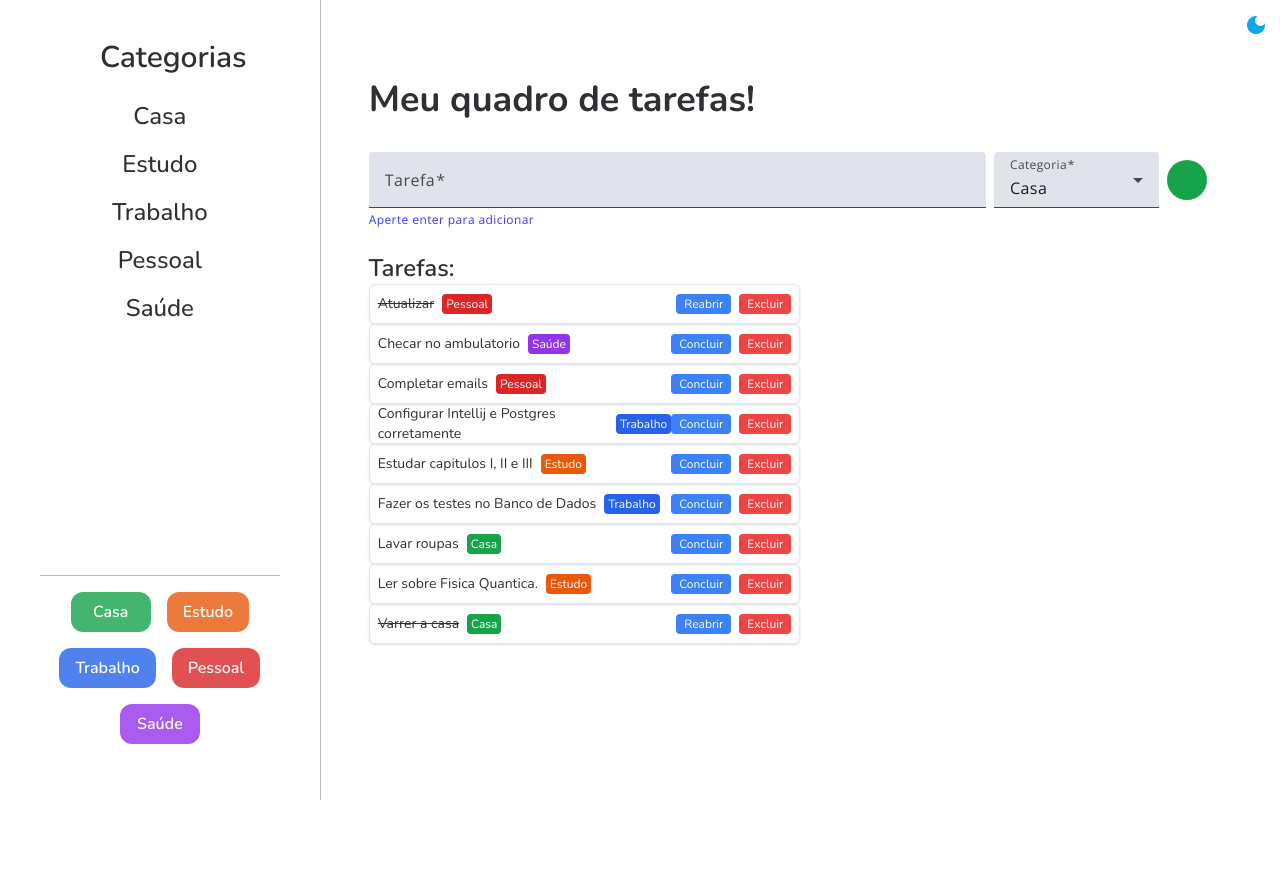
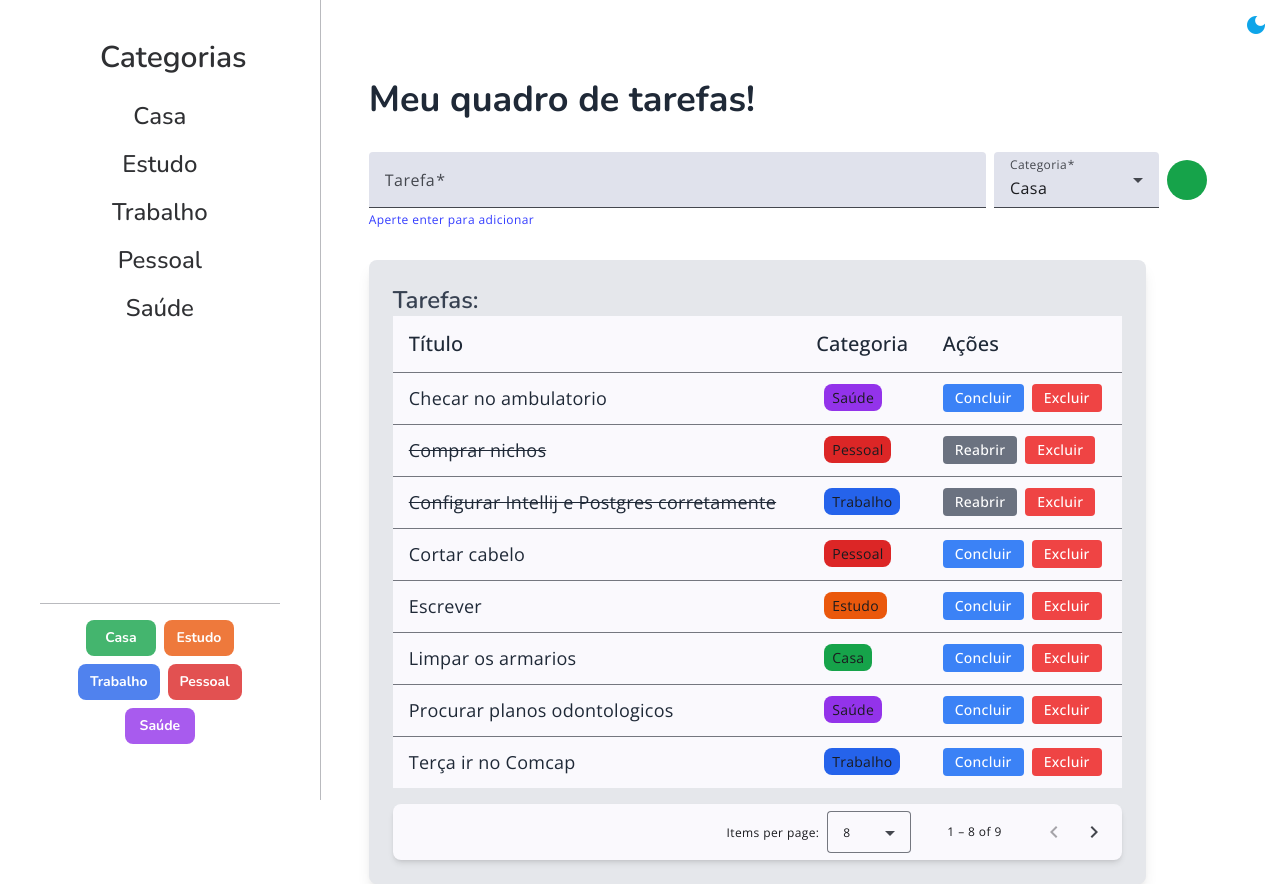
Before and after one commit to RobsonOliveiraSouza/todo-angular-project, an Angular app: page / in a window 1280 px wide. Before the commit the page ends 800 px from the top, so only its background shows below. Built offline with nearby package versions, Linux system fonts and the light colour scheme; data requests are answered from the project's data file.

Commit message:
eighteen commit

```diff
--- a/db.json
+++ b/db.json
@@ -1,16 +1,10 @@
 {
   "tasks": [
-    {
-      "id": "af67",
-      "title": "Ler sobre Fisica Quantica.",
-      "categoryId": "2",
-      "isCompleted": false
-    },
     {
       "id": "a09a",
       "title": "Configurar Intellij e Postgres corretamente",
       "categoryId": "3",
-      "isCompleted": false
+      "isCompleted": true
     },
     {
       "id": "1d81",
@@ -19,38 +13,44 @@
       "isCompleted": false
     },
     {
-      "id": "ef94",
-      "title": "Fazer os testes no Banco de Dados",
+      "id": "eb52",
+      "title": "Varrer a casa",
+      "categoryId": "1",
+      "isCompleted": false
+    },
+    {
+      "id": "e593",
+      "title": "Limpar os armarios",
+      "categoryId": "1",
+      "isCompleted": false
+    },
+    {
+      "id": "fe51",
+      "title": "Escrever",
+      "categoryId": "2",
+      "isCompleted": false
+    },
+    {
+      "id": "e5a9",
+      "title": "Comprar nichos",
+      "categoryId": "4",
+      "isCompleted": true
+    },
+    {
+      "id": "96d6",
+      "title": "Procurar planos odontologicos",
+      "categoryId": "5",
+      "isCompleted": false
+    },
+    {
+      "id": "920c",
+      "title": "Terça ir no Comcap",
       "categoryId": "3",
       "isCompleted": false
     },
     {
-      "id": "c838",
-      "title": "Lavar roupas",
-      "categoryId": "1",
-      "isCompleted": false
-    },
-    {
-      "id": "eb52",
-      "title": "Varrer a casa",
-      "categoryId": "1",
-      "isCompleted": true
-    },
-    {
-      "id": "37f7",
-      "title": "Atualizar",
-      "categoryId": "4",
-      "isCompleted": true
-    },
-    {
-      "id": "fee3",
-      "title": "Estudar capitulos I, II e III",
-      "categoryId": "2",
-      "isCompleted": false
-    },
-    {
-      "id": "2fc2",
-      "title": "Completar emails",
+      "id": "792d",
+      "title": "Cortar cabelo",
       "categoryId": "4",
       "isCompleted": false
     }
--- a/src/app/feature/category/components/colors-list/colors-list.component.ts
+++ b/src/app/feature/category/components/colors-list/colors-list.component.ts
@@ -15,18 +15,19 @@ const MODULES = [MatDividerModule];
       <mat-divider class="h-full opacity-50" />
 
       <!-- Lista de cores -->
-      <div class="flex flex-wrap justify-center items-center px-2 gap-2 md:gap-4">
+      <div class="flex flex-wrap justify-center items-center px-1 gap-1 md:gap-2">
         @for(category of categories(); track category.id){
           <span
             class="select-none opacity-80 hover:opacity-100 flex items-center justify-center
-            {{ categoryBackgroundColors[category.color] }} px-4 py-2 rounded-xl min-w-[80px]
-            text-center text-white font-semibold cursor-pointer
-            {{ selectedCategoryId() === category.id ? 'border-2 border-white' : '' }}"
+            {{ categoryBackgroundColors[category.color] }} px-3 py-2 rounded-lg min-w-[70px] text-sm
+            text-center text-white font-bold cursor-pointer
+            {{ selectedCategoryId() === category.id ? 'border border-white' : '' }}"
             (click)="filterTasks(category.id)">
             {{ category.name }}
           </span>
         }
       </div>
+
     </section>
   `,
   styles: '',
--- a/src/app/feature/task/components/inclusion-form/include-task-form/include-task-form.component.ts
+++ b/src/app/feature/task/components/inclusion-form/include-task-form/include-task-form.component.ts
@@ -102,18 +102,26 @@ export class IncludeTaskFormComponent {
       title,
       categoryId,
       isCompleted: false,
-    }
+    };
+
 
     this.taskService
     .createTask(newTask)
-      .pipe(delay(1000), finalize(() => this.taskService.isLoadingTask.set(false)),
-        takeUntilDestroyed(this.destroy$))
+    .pipe(
+      delay(1000),
+      finalize(() => this.taskService.isLoadingTask.set(false)),
+      takeUntilDestroyed(this.destroy$)
+    )
     .subscribe({
-        next: task => this.taskService.insertATaskInTheTaskList(task),
+      next: task => {
+        this.taskService.insertATaskInTheTaskList(task);
+        this.newTaskForm.reset();
+        this.taskService.refreshTaskList();
+      },
       error: error => {
         this.snackBarConfigHandler(error.message);
       },
-        complete: () => this.snackBarConfigHandler('Tarefa incluida')
+      complete: () => this.snackBarConfigHandler('Tarefa incluída'),
     });
 }
 
--- a/src/app/feature/task/services/task.service.ts
+++ b/src/app/feature/task/services/task.service.ts
@@ -40,17 +40,17 @@ export class TaskService {
   }
 
   public createTask(task: Partial<Task>): Observable<Task> {
-    return this._httpClient.post<Task>(`${this._apiUrl}/tasks`, task);
+    return this._httpClient.post<Task>(`${this._apiUrl}/tasks`, task).pipe(
+      tap(newTask => {
+        this.insertATaskInTheTaskList(newTask);
+        this.refreshTaskList();
+      })
+    );
   }
 
   public insertATaskInTheTaskList(newTask: Task): void {
-    this.tasks.update(tasks => {
-      const newTaskList = [...tasks, newTask];
-
-      return this.getSortedTasks(newTaskList);
-    });
+    this.tasks.set([...this.tasks(), newTask]);
   }
-
 
   public updateTask(updatedTask: Task): Observable<Task> {
     return this._httpClient
@@ -65,7 +65,6 @@ export class TaskService {
       );
     });
   }
-
 
   public updateIsCompletedStatus(
     taskId: string,
@@ -94,4 +93,9 @@ export class TaskService {
   public filterTasksByCategory(categoryId: string): void {
     this._selectedCategoryId.update(prevId => prevId === categoryId ? null : categoryId);
   }
+
+  public refreshTaskList(): void {
+    this.getTasks()
+      .subscribe(tasks => this.tasks.set(tasks));
+  }
 }
--- a/src/app/feature/task/view/task/task.component.ts
+++ b/src/app/feature/task/view/task/task.component.ts
@@ -1,51 +1,80 @@
-import { ChangeDetectionStrategy, Component, computed, inject } from '@angular/core';
+import { ChangeDetectionStrategy, Component, computed, inject, ViewChild, AfterViewInit } from '@angular/core';
 import { InclusionFormComponent } from "../../components/inclusion-form/inclusion-form.component";
 import { TaskService } from '../../services/task.service';
 import { categoryIdBackgroundColors } from '../../../category/constants/category-colors';
 import { CommonModule } from '@angular/common';
 import { CategoryService } from '../../../category/services/category.service';
 import { Task } from '../../model/task.model';
+import { MatPaginator, MatPaginatorModule } from '@angular/material/paginator';
+import { MatTable, MatTableModule } from '@angular/material/table';
+import { MatTableDataSource } from '@angular/material/table';
+import { MatButtonModule } from '@angular/material/button';
 
-const MODULES = [CommonModule];
+const MODULES = [CommonModule, MatTableModule, MatPaginatorModule, MatButtonModule];
 
 @Component({
     selector: 'app-task',
-    imports: [InclusionFormComponent, MODULES],
+    imports: [InclusionFormComponent, ...MODULES],
     template: `
         <div class="flex flex-col mx-12 mt-10">
-            <span class="font-bold text-4xl ">Meu quadro de tarefas!</span>
+            <span class="font-bold text-4xl text-gray-800 dark:text-gray-200">Meu quadro de tarefas!</span>
 
             <app-inclusion-form></app-inclusion-form>
 
-            <div class="mt-6">
-                <span class="text-2xl font-semibold">Tarefas:</span>
+            <div class="mt-8 shadow-lg rounded-lg p-6 bg-gray-200 dark:bg-gray-800 max-w-[90%] max-h-[90%]">
+                <span class="text-2xl font-semibold text-gray-700 dark:text-gray-300">Tarefas:</span>
 
-                <ul class="flex flex-col items-start w-full ">
-                @for (task of filteredTasks(); track task.id) {
-                    <li class="p-2 h-10 border rounded-md shadow flex justify-between items-center text-sm w-1/2 max-w-[50%]">
-                        <div class="flex items-center">
-                            <span [class.line-through]="task.isCompleted" class="text-sm">
+                <div class="overflow-x-auto">
+                    <table mat-table [dataSource]="dataSource" class="mat-elevation-z2 w-full rounded-lg">
+                        <ng-container matColumnDef="title">
+                            <th mat-header-cell *matHeaderCellDef class="text-left bg-gray-100 dark:bg-gray-800 text-gray-800 dark:text-gray-200 text-xl font-semibold">
+                                Título
+                            </th>
+                            <td mat-cell *matCellDef="let task"
+                                class="py-3 px-4 text-lg text-gray-800 dark:text-gray-200"
+                                [ngClass]="{ 'line-through text-gray-500 dark:text-gray-400': task.isCompleted }">
                                 {{ task.title }}
-                            </span>
+                            </td>
+                        </ng-container>
 
-                            <span class="ml-2 px-1 py-0.5 text-white text-xs rounded"
+
+                        <ng-container matColumnDef="category">
+                            <th mat-header-cell *matHeaderCellDef class="text-left bg-gray-100 dark:bg-gray-800 text-gray-800 dark:text-gray-200 text-xl font-semibold">
+                                Categoria
+                            </th>
+                            <td mat-cell *matCellDef="let task" class="py-3 px-4">
+                                <span class="ml-2 px-2 py-1 text-sm rounded-lg"
                                     [ngClass]="getCategoryClass(task)">
                                     {{ getCategoryName(task) }}
                                 </span>
+                            </td>
+                        </ng-container>
+
+                        <ng-container matColumnDef="actions">
+                            <th mat-header-cell *matHeaderCellDef class="text-left bg-gray-100 dark:bg-gray-800 text-gray-800 dark:text-gray-200 text-xl font-semibold">
+                                Ações
+                            </th>
+                            <td mat-cell *matCellDef="let task" class="py-3 px-4 space-x-2">
+                                <button (click)="toggleTaskStatus(task)"
+                                    class="px-3 py-1 rounded text-sm font-medium transition-all text-white"
+                                    [ngClass]="task.isCompleted ? 'bg-gray-500 hover:bg-gray-600' : 'bg-blue-500 hover:bg-blue-600'">
+                                    {{ task.isCompleted ? 'Reabrir' : 'Concluir' }}
+                                </button>
+                                <button (click)="deleteTask(task.id)"
+                                    class="px-3 py-1 bg-red-500 text-white rounded text-sm font-medium hover:bg-red-600 transition-all">
+                                    Excluir
+                                </button>
+                            </td>
+                        </ng-container>
+
+                        <tr mat-header-row *matHeaderRowDef="displayedColumns" class="bg-gray-100 dark:bg-gray-800 text-gray-800 dark:text-gray-200"></tr>
+                        <tr mat-row *matRowDef="let row; columns: displayedColumns;" class="hover:bg-gray-50 dark:hover:bg-gray-700"></tr>
+                    </table>
                 </div>
 
-                        <div class="flex gap-2">
-                            <button (click)="toggleTaskStatus(task)" class="px-2 py-0.5 bg-blue-500 text-white rounded text-xs">
-                            {{ task.isCompleted ? 'Reabrir' : 'Concluir' }}
-                            </button>
-
-                            <button (click)="deleteTask(task.id)" class="px-2 py-0.5 bg-red-500 text-white rounded text-xs">
-                            Excluir
-                            </button>
-                        </div>
-                    </li>
-                }
-                </ul>
+                <mat-paginator [pageSize]="8" [pageSizeOptions]="[5, 8, 20]" aria-label="Selecione a página"
+                    class="mt-4 rounded-lg shadow-md bg-gray-200 dark:bg-gray-900 text-gray-800 dark:text-gray-200">
+                </mat-paginator>
             </div>
         </div>
     `,
@@ -56,19 +85,42 @@ export class TaskComponent {
     private taskService = inject(TaskService);
     private categoryService = inject(CategoryService);
 
-    /** 🔥 Alterado para exibir as tarefas filtradas */
     public filteredTasks = this.taskService.filteredTasks;
     public categories = this.categoryService.categories;
+
+    public displayedColumns: string[] = ['title', 'category', 'actions'];
+    public dataSource = new MatTableDataSource<Task>([]);
+
+    @ViewChild(MatPaginator) paginator!: MatPaginator;
 
     constructor() {
         this.taskService.getTasks().subscribe(tasks => {
             this.taskService.tasks.set(tasks);
+            this.loadTasks();
+        });
+    }
+
+    ngAfterViewInit() {
+        this.dataSource.paginator = this.paginator;
+    }
+
+    ngOnInit() {
+        this.loadTasks();
+    }
+
+    loadTasks() {
+        console.log('Tasks carregadas no loadTasks:', this.taskService.filteredTasks());
+        this.dataSource.data = this.taskService.filteredTasks();
+
+        setTimeout(() => {
+            this.dataSource._updateChangeSubscription();
         });
     }
 
     toggleTaskStatus(task: Task): void {
         this.taskService.updateIsCompletedStatus(task.id, !task.isCompleted).subscribe(updatedTask => {
             this.taskService.updateATaskInTheTasksList(updatedTask);
+            this.loadTasks();
         });
     }
 
@@ -90,7 +142,19 @@ export class TaskComponent {
 
     deleteTask(taskId: string): void {
         if (confirm('Tem certeza que deseja excluir esta tarefa?')) {
-          this.taskService.deleteTask(taskId).subscribe();
+            this.taskService.deleteTask(taskId).subscribe(() => {
+                this.taskService.tasks.set(
+                    this.taskService.tasks().filter(task => task.id !== taskId)
+                );
+                this.loadTasks();
+            });
         }
     }
+
+    createNewTask(task: Partial<Task>): void {
+        this.taskService.createTask(task).subscribe(newTask => {
+            this.taskService.insertATaskInTheTaskList(newTask);
+            this.loadTasks();
+        });
     }
+}
```
Lines whose indentation alone changed are shown as unchanged.
